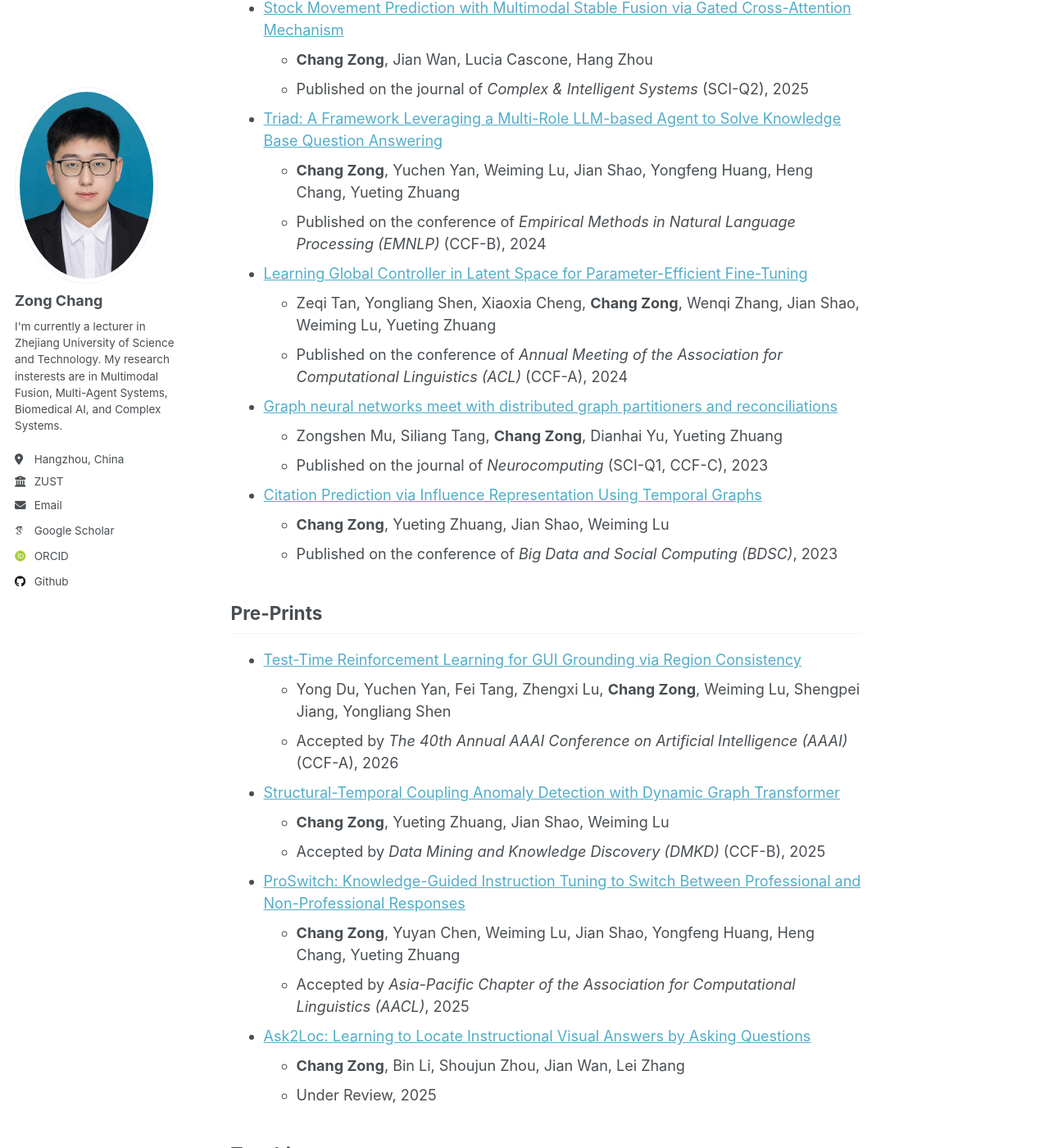
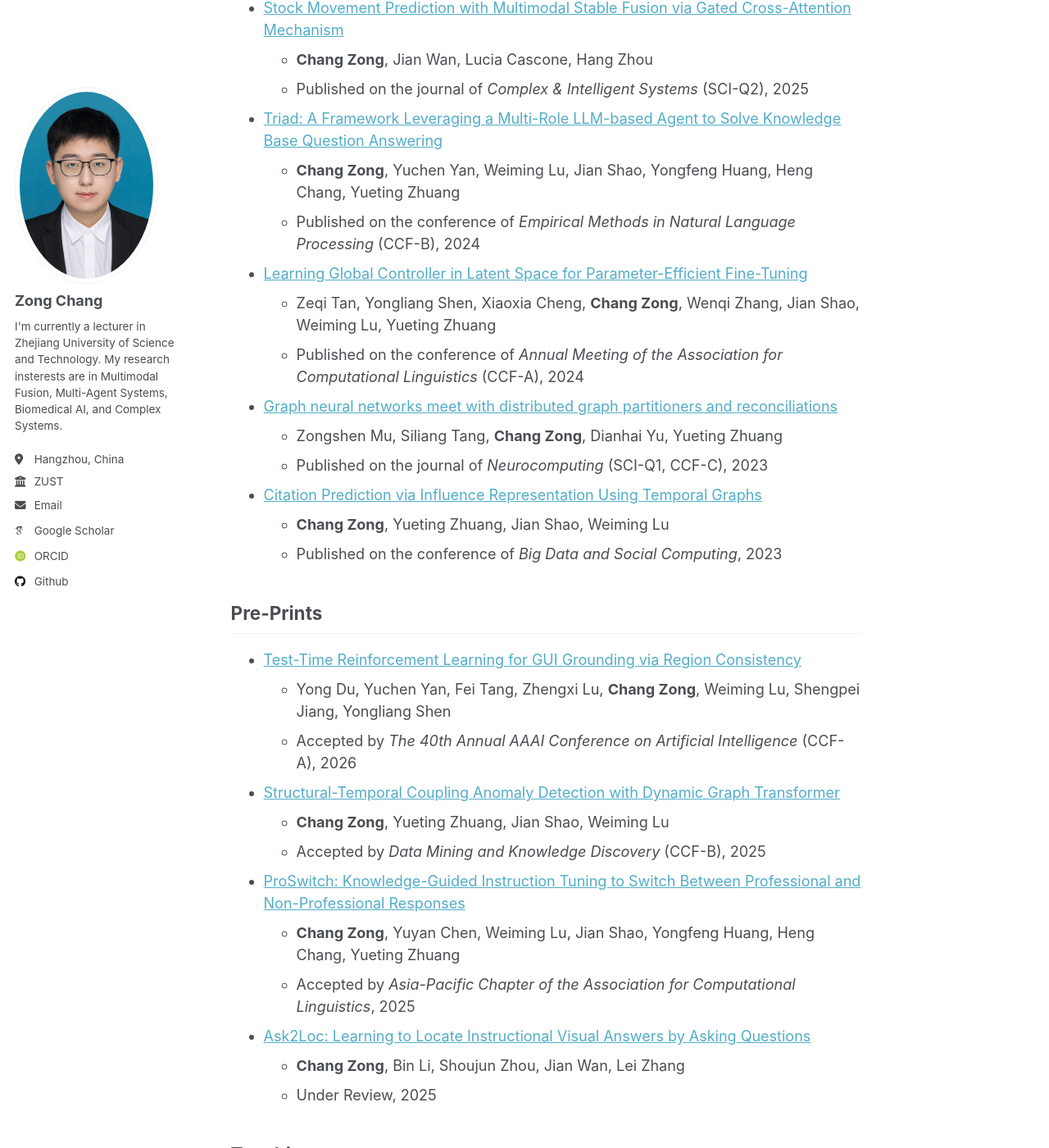
Before and after one commit to changzong/changzong.github.io, a Jekyll site: the page built from _pages/about.md, in a window 1280 px wide and 1400 px high, scrolled down 1145 px. Shown: the whole window at 82% size. Built offline with Jekyll 4.4.1, drawn with Linux system fonts in a browser that asks for light colours; some web fonts are replaced; some of the changed text lies outside the part shown.

Commit message:
udpate cv

```diff
--- a/_pages/about.md
+++ b/_pages/about.md
@@ -31,11 +31,11 @@ Artificial Cancer, Biomedical AI, Complex Systems
 
 - [Triad: A Framework Leveraging a Multi-Role LLM-based Agent to Solve Knowledge Base Question Answering](https://aclanthology.org/2024.emnlp-main.101/)
   - **Chang Zong**, Yuchen Yan, Weiming Lu, Jian Shao, Yongfeng Huang, Heng Chang, Yueting Zhuang
-  - Published on the conference of *Empirical Methods in Natural Language Processing (EMNLP)* (CCF-B), 2024
+  - Published on the conference of *Empirical Methods in Natural Language Processing* (CCF-B), 2024
 
 - [Learning Global Controller in Latent Space for Parameter-Efficient Fine-Tuning](https://aclanthology.org/2024.acl-long.222/)
   - Zeqi Tan, Yongliang Shen, Xiaoxia Cheng, **Chang Zong**, Wenqi Zhang, Jian Shao, Weiming Lu, Yueting Zhuang
-  - Published on the conference of *Annual Meeting of the Association for Computational Linguistics (ACL)* (CCF-A), 2024
+  - Published on the conference of *Annual Meeting of the Association for Computational Linguistics* (CCF-A), 2024
 
 - [Graph neural networks meet with distributed graph partitioners and reconciliations](https://www.sciencedirect.com/science/article/abs/pii/S0925231222011894)
   - Zongshen Mu, Siliang Tang, **Chang Zong**, Dianhai Yu, Yueting Zhuang
@@ -43,20 +43,20 @@ Artificial Cancer, Biomedical AI, Complex Systems
 
 - [Citation Prediction via Influence Representation Using Temporal Graphs](https://link.springer.com/chapter/10.1007/978-981-99-3925-1_14)
   - **Chang Zong**, Yueting Zhuang, Jian Shao, Weiming Lu
-  - Published on the conference of *Big Data and Social Computing (BDSC)*, 2023
+  - Published on the conference of *Big Data and Social Computing*, 2023
 
 ## Pre-Prints
 - [Test-Time Reinforcement Learning for GUI Grounding via Region Consistency](https://arxiv.org/abs/2508.05615)
   - Yong Du, Yuchen Yan, Fei Tang, Zhengxi Lu, **Chang Zong**, Weiming Lu, Shengpei Jiang, Yongliang Shen
-  - Accepted by *The 40th Annual AAAI Conference on Artificial Intelligence (AAAI)* (CCF-A), 2026
+  - Accepted by *The 40th Annual AAAI Conference on Artificial Intelligence* (CCF-A), 2026
 
 - [Structural-Temporal Coupling Anomaly Detection with Dynamic Graph Transformer](https://arxiv.org/abs/2505.08330)
   - **Chang Zong**, Yueting Zhuang, Jian Shao, Weiming Lu
-  - Accepted by *Data Mining and Knowledge Discovery (DMKD)* (CCF-B), 2025
+  - Accepted by *Data Mining and Knowledge Discovery* (CCF-B), 2025
 
 - [ProSwitch: Knowledge-Guided Instruction Tuning to Switch Between Professional and Non-Professional Responses](https://arxiv.org/abs/2403.09131)
   - **Chang Zong**, Yuyan Chen, Weiming Lu, Jian Shao, Yongfeng Huang, Heng Chang, Yueting Zhuang
-  - Accepted by *Asia-Pacific Chapter of the Association for Computational Linguistics (AACL)*, 2025
+  - Accepted by *Asia-Pacific Chapter of the Association for Computational Linguistics*, 2025
 
 - [Ask2Loc: Learning to Locate Instructional Visual Answers by Asking Questions](https://arxiv.org/abs/2504.15918)
   - **Chang Zong**, Bin Li, Shoujun Zhou, Jian Wan, Lei Zhang
```
Also changed, not shown: other parts of _pages/about.md (+1 -1 lines).
